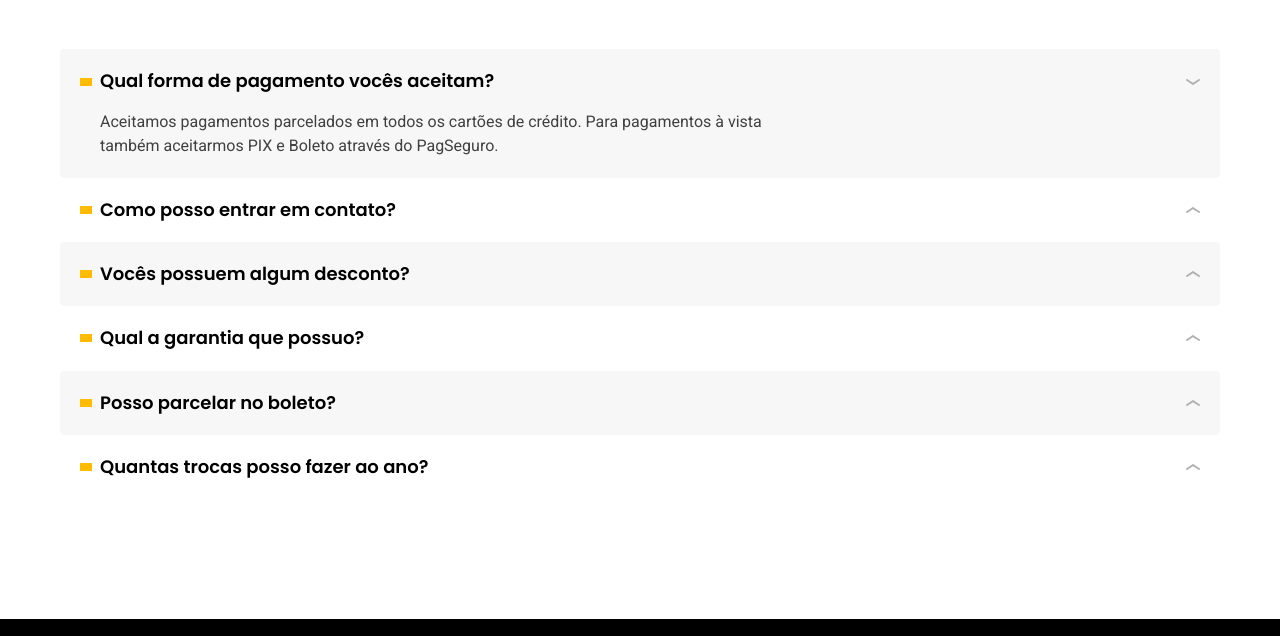
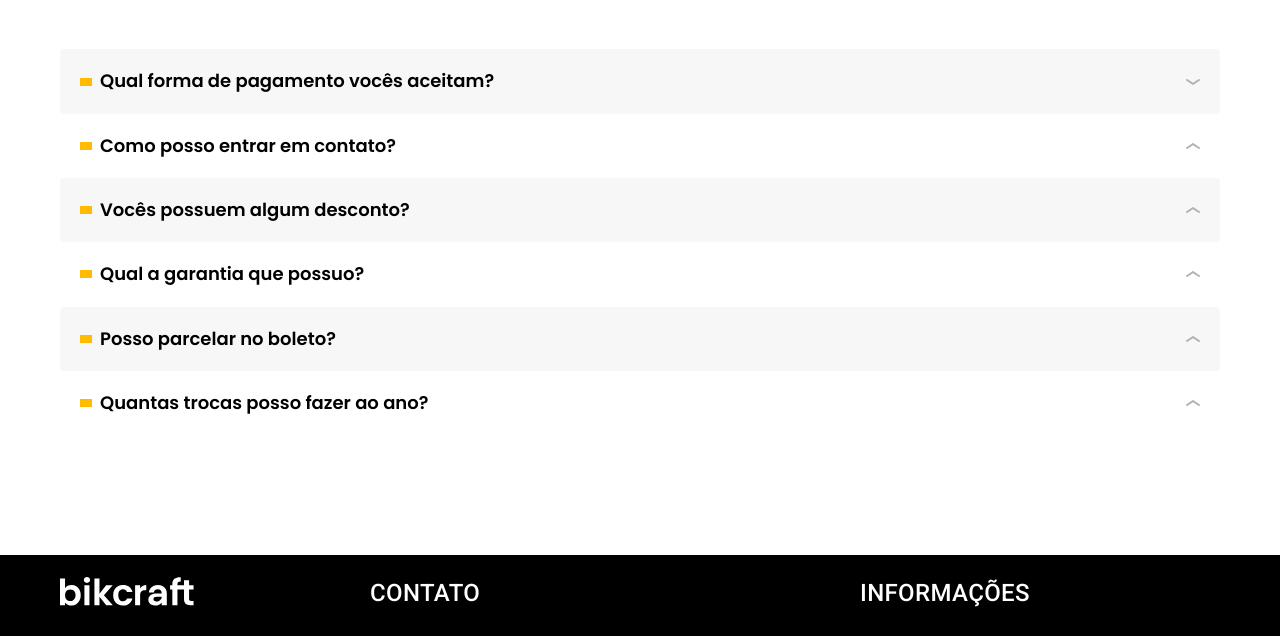
Before and after one commit to LindoufoGA/site-bikcraft, a plain HTML site: page seguros.html in a window 1280 px wide. Shown: the part 1833-2469 px from the top of the page. Drawn offline with Linux system fonts and the light colour scheme.

```diff
--- a/seguros.html
+++ b/seguros.html
@@ -111,7 +111,7 @@
     <dl>
       <div>
         <dt><button class="font-1-m-b" aria-controls="pergunta1" aria-expanded="true">Qual forma de pagamento vocês aceitam?</button></dt>
-        <dd id="pergunta1" class="font-2-s cor-9 ativa">Aceitamos pagamentos parcelados em todos os cartões de crédito. Para pagamentos à vista também aceitarmos PIX e Boleto através do PagSeguro.</dd>
+        <dd id="pergunta1" class="font-2-s cor-9">Aceitamos pagamentos parcelados em todos os cartões de crédito. Para pagamentos à vista também aceitarmos PIX e Boleto através do PagSeguro.</dd>
       </div>
 
       <div>
```
